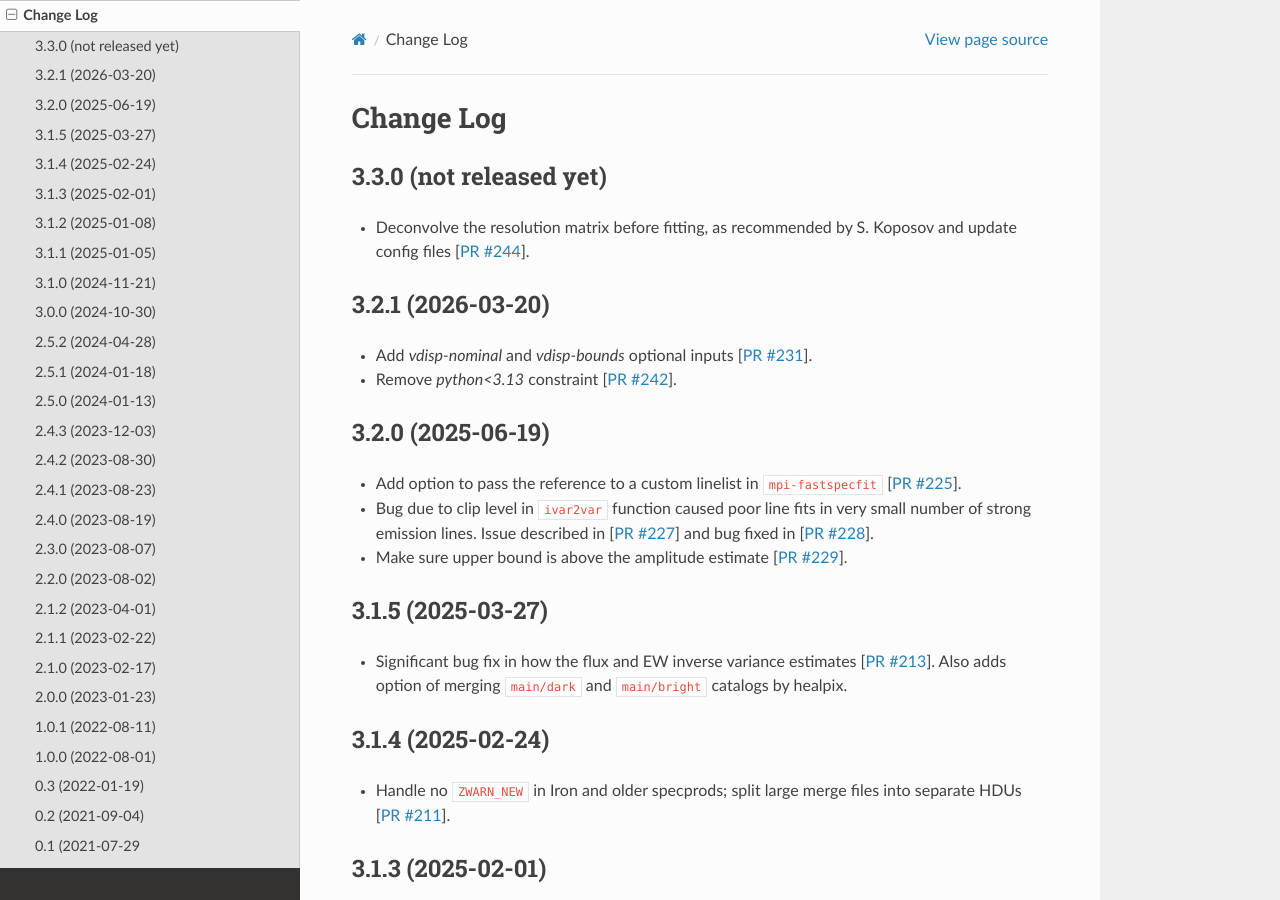
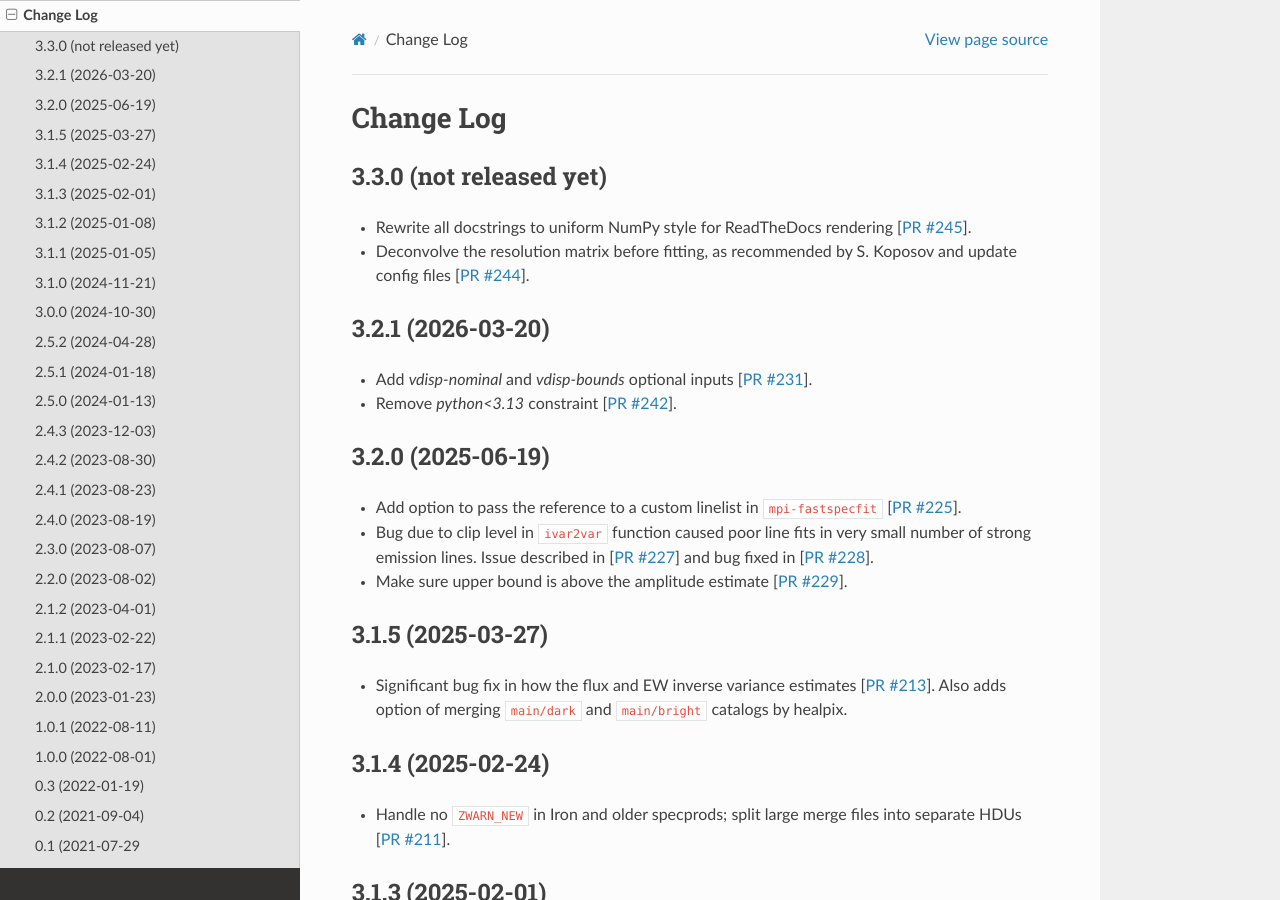
Before and after one commit to desihub/fastspecfit, a Sphinx documentation site: the page built from doc/changes.rst, in a window 1280 px wide and 900 px high. Built offline with Sphinx 7.4.7 and the Read the Docs theme 3.1.0, drawn with Linux system fonts in a browser that asks for light colours.

Commit message:
Add PR #245 to change log
Co-Authored-By: Claude Sonnet 4.6 <noreply@anthropic.com>

```diff
--- a/doc/changes.rst
+++ b/doc/changes.rst
@@ -5,9 +5,11 @@ Change Log
 3.3.0 (not released yet)
 ------------------------
 
+* Rewrite all docstrings to uniform NumPy style for ReadTheDocs rendering [`PR #245`_].
 * Deconvolve the resolution matrix before fitting, as recommended
   by S. Koposov and update config files [`PR #244`_].
 
+.. _`PR #245`: https://github.com/desihub/fastspecfit/pull/245
 .. _`PR #244`: https://github.com/desihub/fastspecfit/pull/244
 
 3.2.1 (2026-03-20)
```
